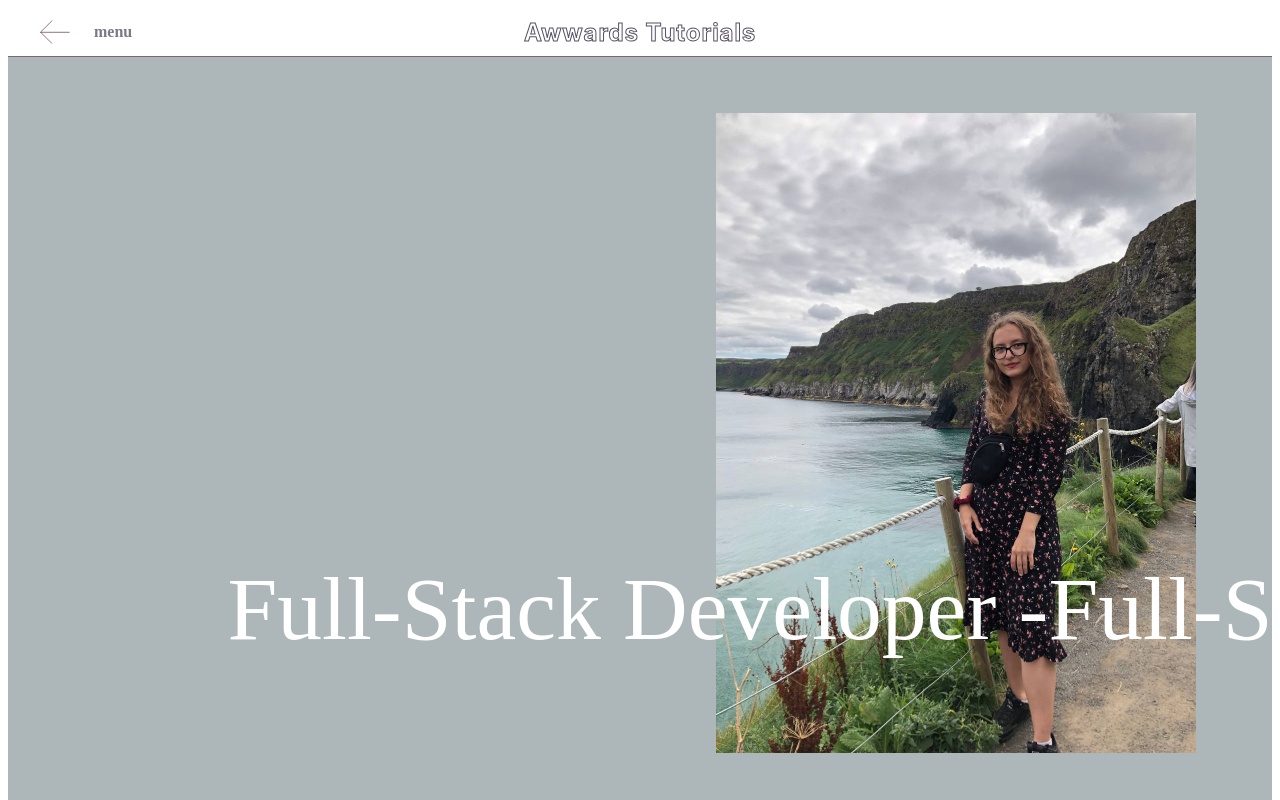
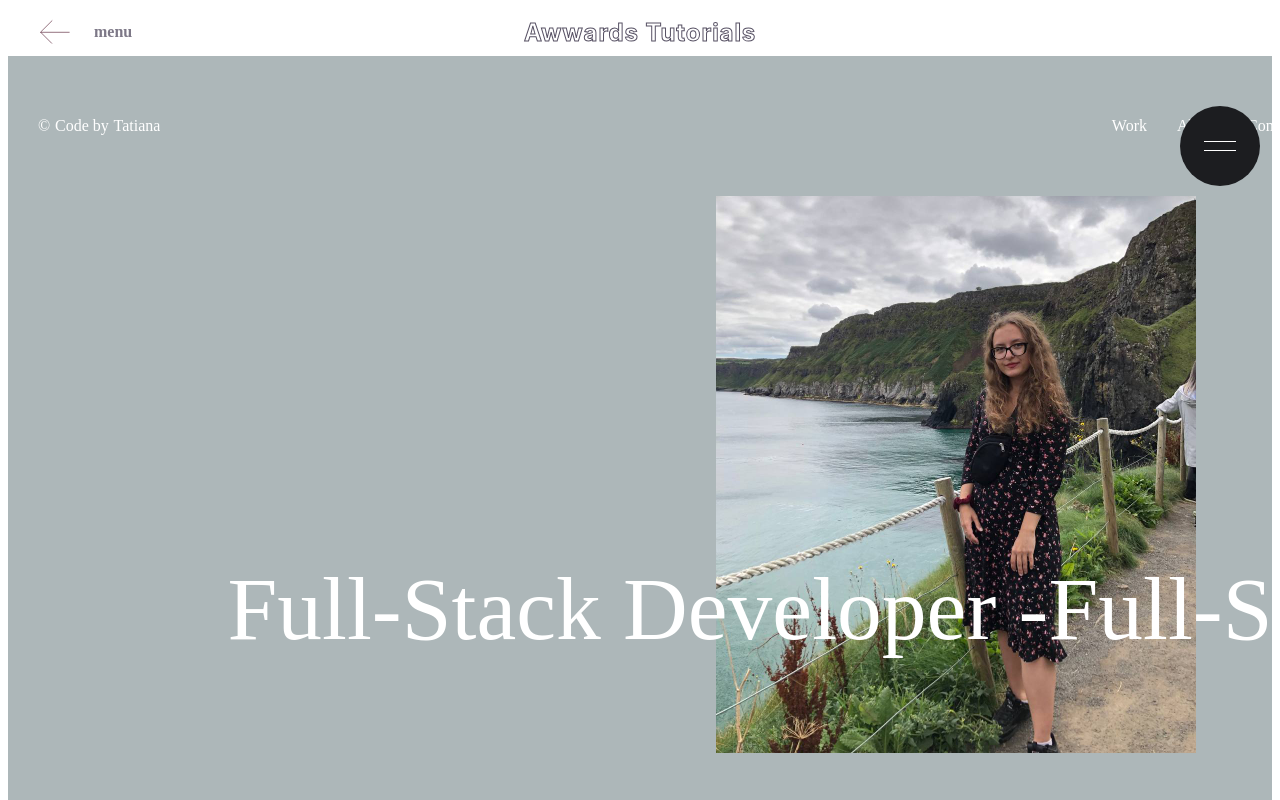
Before and after one commit to root0beer/awwards_clones, a Next.js app: page /portland in a window 1280 px wide. Shown: the top 800 px of the page. Built offline with nearby package versions, Linux system fonts and the light colour scheme.

Commit message:
header anim

```diff
--- a/components/PortLand/Portland.jsx
+++ b/components/PortLand/Portland.jsx
@@ -1,14 +1,23 @@
-import React from "react";
+import React, { useEffect } from "react";
 import styles from "./Portland.module.scss";
 import Landing from "./landing/Landing";
 import MotionGallery from "../MotionGallery/MotionGallery";
+import Header from "./header/Header";
 
 const Portland = () => {
+  useEffect(() => {
+    (async () => {
+      const LocomotiveScroll = (await import("locomotive-scroll")).default;
+      const locomotiveScroll = new LocomotiveScroll();
+    })();
+  }, []);
+
   return (
-    <div>
+    <main className={styles.main}>
+      <Header />
       <Landing />
       <MotionGallery />
-    </div>
+    </main>
   );
 };
 
--- /dev/null
+++ b/components/PortLand/header/Header.jsx
@@ -0,0 +1,70 @@
+import React, { useState, useLayoutEffect, useRef } from "react";
+import styles from "./Header.module.scss";
+import { AnimatePresence } from "framer-motion";
+import Nav from "./nav/Nav";
+import gsap from "gsap";
+import { ScrollTrigger } from "gsap/all";
+
+const Header = () => {
+  const [isActive, setIsActive] = useState(false);
+  const burger = useRef(null);
+
+  useLayoutEffect(() => {
+    gsap.registerPlugin(ScrollTrigger);
+    gsap.to(burger.current, {
+      scrollTrigger: {
+        trigger: document.documentElement,
+        start: 0,
+        end: window.innerHeight,
+        onLeave: () => {gsap.to(burger.current, {scale: 1, duration: 0.25, ease: "power1.out"})},
+        onEnterBack: () => {gsap.to(burger.current, {scale: 1, duration: 0.25, ease: "power1.out"})},
+      }
+    })
+  }, []);
+
+  return (
+    <div className={styles.header}>
+      <div className={styles.logo}>
+        <p className={styles.copyright}> &copy;</p>
+        <div className={styles.name}>
+            <p className={styles.codeBy}>Code by</p>
+            <p className={styles.tatiana}>Tatiana</p>
+            <p className={styles.halka}>Halka</p>
+        </div>
+      </div>
+
+      <div className={styles.nav}>
+        <div className={styles.el}>
+          <p>Work</p>
+          <div className={styles.indicator}></div>
+        </div>
+        <div className={styles.el}>
+          <p>About</p>
+          <div className={styles.indicator}></div>
+        </div>
+        <div className={styles.el}>
+          <p>Contacts</p>
+          <div className={styles.indicator}></div>
+        </div>
+      </div>
+
+      <div ref={burger} className={styles.headerButtonContainer}>
+        <div
+          onClick={() => {
+            setIsActive(!isActive);
+          }}
+          className={`${styles.button}`}
+        >
+          <div
+            className={`${styles.burger} ${
+              isActive ? styles.burgerActive : ""
+            }`}
+          ></div>
+        </div>
+      </div>
+      <AnimatePresence mode="wait">{isActive && <Nav />}</AnimatePresence>
+    </div>
+  );
+};
+
+export default Header;
--- /dev/null
+++ b/components/PortLand/header/Header.module.scss
@@ -0,0 +1,140 @@
+.header {
+    position: absolute;
+    top: 3rem;
+    color: white;
+    z-index: 5;
+    width: 100vw;
+    display: flex;
+    justify-content: space-between;
+    padding: 30px;
+    background-color: rgb(173, 183, 185);
+
+    .logo {
+        display: flex;
+        align-items: center;
+
+        p {
+            margin: 0px;
+            position: relative;
+            transition: transform 0.5s cubic-bezier(0.76, 0, 0.24, 1);
+        }
+        .name {
+            display: flex;
+            overflow: hidden;
+            white-space: nowrap;
+            position: relative;
+            transition: transform 0.5s cubic-bezier(0.76, 0, 0.24, 1);
+
+            .codeBy {
+                padding-left: 0.3em;
+            }
+            .tatiana {
+                padding-left: 0.3em;
+            }
+            .halka {
+                position: absolute;
+                left: 150px;
+                padding-left: 0.3em;
+            }
+        }
+        &:hover {
+            .name {
+                padding-left: -10px;
+                .codeBy {
+                    transform: translateX(-100%);
+                }
+                .tatiana {
+                    transform: translateX(-65px);
+                }
+                .halka {
+                    transform: translateX(-65px);
+                }
+            }
+        }
+    }
+
+    .nav {
+        display: flex;
+
+        .el {
+            display: flex;
+            position: relative;
+            padding: 15px;
+            .indicator {
+                width: 6px;
+                height: 6px;
+                background-color: white;
+                position: absolute;
+                border-radius: 50%;
+                top: 80%;
+                left: 50%;
+                transform: scale(0) translateX(-50%);
+                transition: transform 0.2s cubic-bezier(0.76, 0, 0.24, 1);
+            }
+
+            &:hover {
+                .indicator {
+                    transform: scale(1) translateX(-50%);
+                }
+            }
+        }
+    }
+}
+
+.headerButtonContainer{
+    transform: scale(0);
+    position: fixed;
+    right: 0px;
+    z-index: 4;
+
+    .button{
+        position: relative;
+        margin: 20px;
+        width: 80px;
+        height: 80px;
+        border-radius: 50%;
+        background-color: #1C1D20;
+        cursor: pointer;
+        display: flex;
+        align-items: center;
+        justify-content: center;
+    }
+
+    .burger{
+        width: 100%;
+        position: relative;
+        z-index: 1;
+        &::after, &::before{
+            content: "";
+            display: block;
+            height: 1px;
+            width: 40%;
+            margin: auto;
+            background-color: white;
+            position: relative;
+            transition: transform 0.3s;
+        }
+
+        &::after{
+            top: -5px;
+        }
+
+        &::before{
+            top: 5px;
+        }
+    }
+
+    .burgerActive{
+
+        &::after{
+            transform: rotate(45deg);
+            top: -1px;
+        }
+
+        &::before{
+            transform: rotate(-45deg);
+            top: 0px;
+        }
+
+    }
+}
--- /dev/null
+++ b/components/PortLand/header/nav/Nav.jsx
@@ -0,0 +1,12 @@
+import React from "react";
+import styles from "./Nav.module.scss";
+import Curve from "@/components/CurvedMenu/Curve";
+
+const Nav = () => {
+  return (
+    <>
+    </>
+  );
+};
+
+export default Nav;
```
Also changed, not shown: components/PortLand/header/animation.js (added), components/PortLand/header/nav/Nav.module.scss (added).
